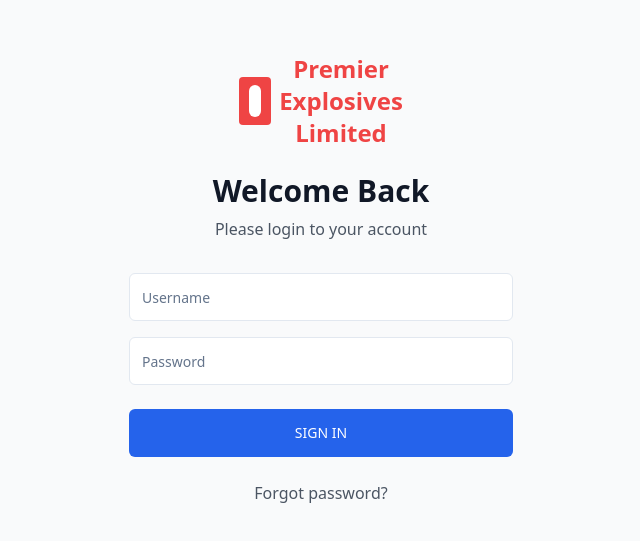
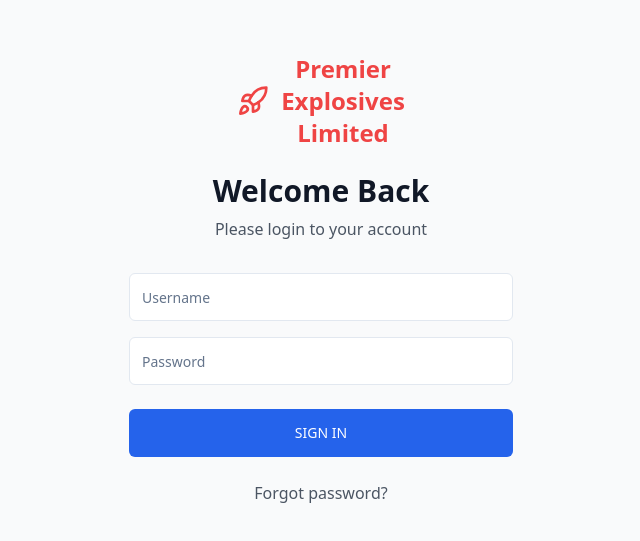
Before and after one commit to srikanthreddy-ai/gel-palette-render-view, a React (Vite) app: page /login in a window 1280 px wide. Shown: the part 153-694 px from the top of the page, without its empty margins (319-959 px from the left). Built offline with nearby package versions, Linux system fonts and the light colour scheme; no server answers.

Commit message:
Add rocket icon to login page
Added a rocket icon before the company name in the login page.

```diff
--- a/src/pages/Login.tsx
+++ b/src/pages/Login.tsx
@@ -1,3 +1,4 @@
+
 import React, { useState } from 'react';
 import { Button } from '@/components/ui/button';
 import { Input } from '@/components/ui/input';
@@ -5,6 +6,7 @@ import { useNavigate } from 'react-router-dom';
 import { useAuth } from '@/hooks/useAuth';
 import { useToast } from '@/components/ui/use-toast';
 import { API_ENDPOINTS } from '@/config/api';
+import { Rocket } from 'lucide-react';
 
 const Login = () => {
   const [username, setUsername] = useState('');
@@ -80,10 +82,8 @@ const Login = () => {
       <div className="max-w-md w-full space-y-8 p-8">
         <div className="text-center">
           <div className="flex justify-center mb-6">
-            <div className="flex items-center space-x-2">
-              <div className="w-8 h-12 bg-red-500 rounded-sm flex items-center justify-center">
-                <div className="w-3 h-8 bg-white rounded-full"></div>
-              </div>
+            <div className="flex items-center space-x-3">
+              <Rocket className="w-8 h-8 text-red-500" />
               <div>
                 <h1 className="text-2xl font-bold text-red-500">Premier</h1>
                 <h2 className="text-2xl font-bold text-red-500">Explosives</h2>
```
